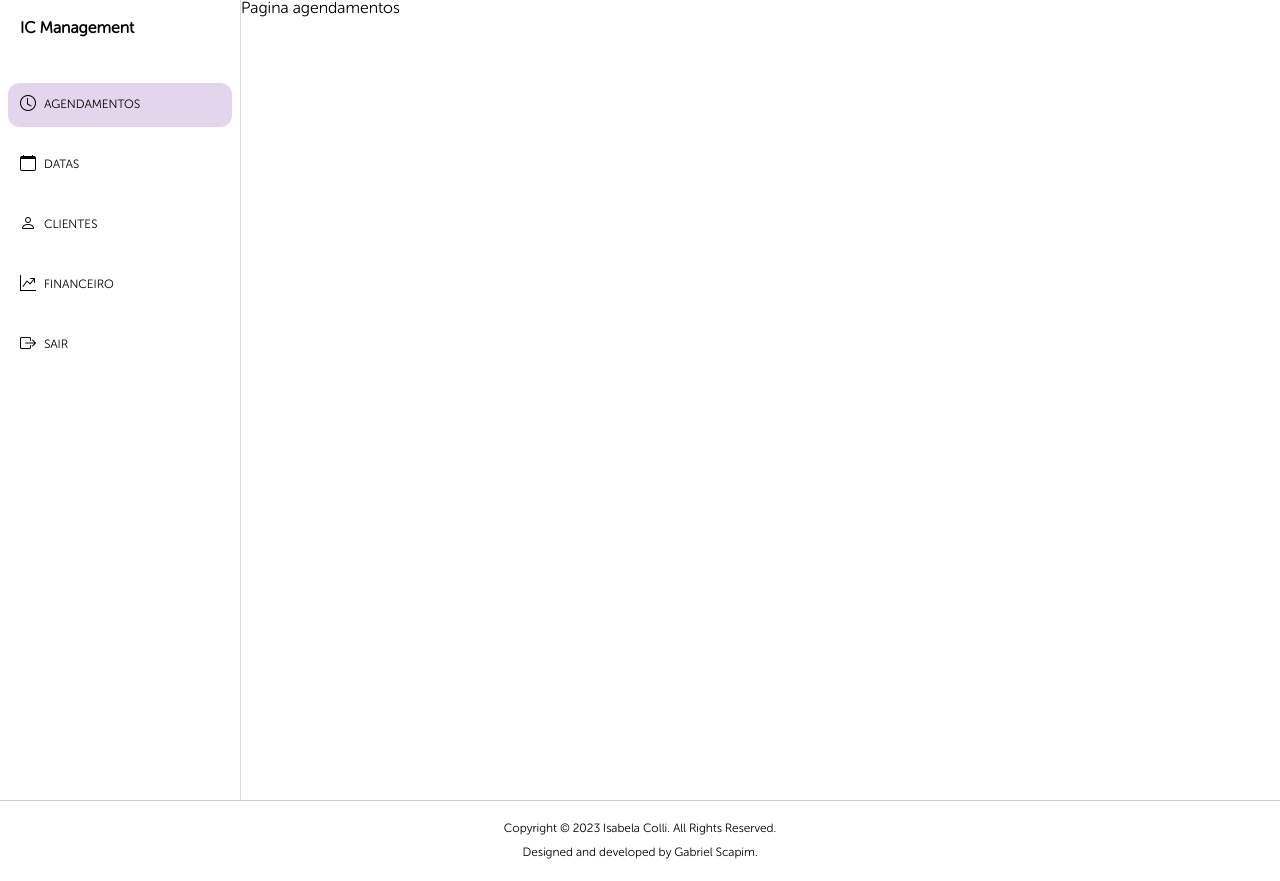
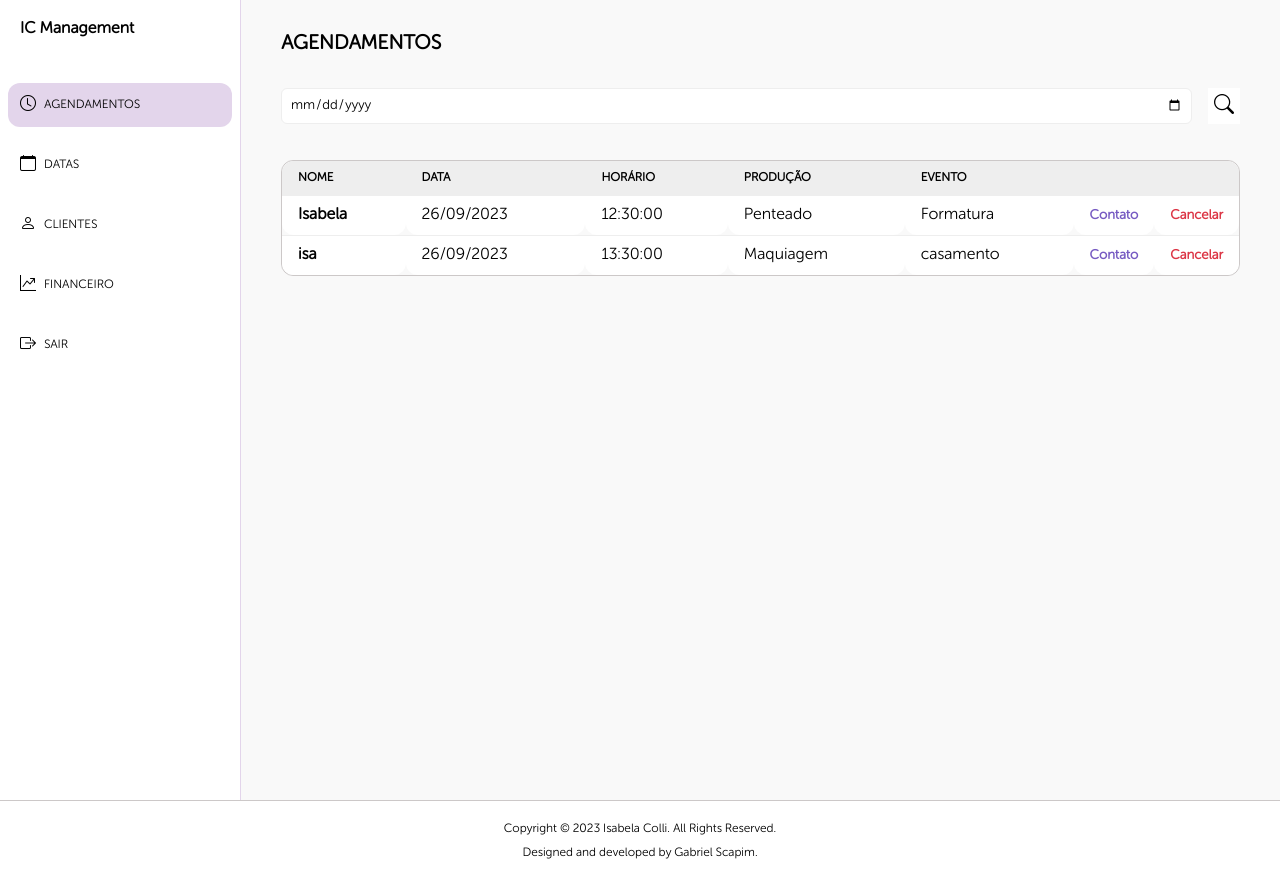
Before and after one commit to gabrielscapim/frontend-management-schedule-your-beauty, a React (Vite) app: page /agendamentos in a window 1280 px wide. Built offline with nearby package versions, Linux system fonts and the light colour scheme.

Commit message:
feat: manager schedules page

```diff
--- a/src/pages/ManagerSchedules.tsx
+++ /dev/null
@@ -1,7 +0,0 @@
-function ManagerSchedules() {
-  return (
-    <div>Pagina agendamentos</div>
-  );
-}
-
-export default ManagerSchedules;
--- /dev/null
+++ b/src/pages/ManagerSchedulesPage.module.css
@@ -0,0 +1,39 @@
+.page-container {
+    padding: 32px 40px 32px 40px;
+    width: 100%;
+    background-color: #F9F9F9;
+}
+
+.search-container {
+    display: flex;
+    flex-direction: row;
+    width: 100%;
+    margin: 0px 0px 20px 0px;
+    padding: 0px;
+}
+
+.page-title {
+    font-size: 20px;
+    margin: 0px 0px 32px 0px;
+}
+
+.search-btn {
+    height: 36px;
+    background-color: white;
+    border: none;
+    margin-left: 16px;
+}
+
+.page-container button:hover {
+    cursor: pointer;
+}
+
+.page-container i {
+    font-size: 20px;
+}
+
+@media all and (max-width: 824px) {
+    .page-container {
+        padding: 32px 24px 0px 24px;
+    }
+}
--- /dev/null
+++ b/src/pages/ManagerSchedulesPage.tsx
@@ -0,0 +1,25 @@
+import Input from '../components/Input';
+import ScheduleCard from '../components/ScheduleCard';
+import ScheduleTable from '../components/ScheduleTable';
+import SchedulesMock from '../mocks/SchedulesMock';
+import styles from './ManagerSchedulesPage.module.css';
+
+function ManagerSchedulesPage() {
+  return (
+    <section className={ styles['page-container'] }>
+      <h5 className={ styles['page-title'] }>AGENDAMENTOS</h5>
+      <div className={ styles['search-container'] }>
+        <Input type="date" id="none" label="" placeholder="Nome do cliente" />
+        <button className={ styles['search-btn'] }>
+          <i className="bi bi-search"> </i>
+        </button>
+      </div>
+      { SchedulesMock.map((schedule) => (
+        <ScheduleCard schedule={ schedule } key={ `schedule-id-${schedule.id}` } />
+      )) }
+      <ScheduleTable schedules={ SchedulesMock } />
+    </section>
+  );
+}
+
+export default ManagerSchedulesPage;
--- a/src/routes/index.tsx
+++ b/src/routes/index.tsx
@@ -1,11 +1,11 @@
 import { BrowserRouter, Route, Routes } from 'react-router-dom';
-import ManagerSchedules from '../pages/ManagerSchedules';
+import ManagerSchedulesPage from '../pages/ManagerSchedulesPage';
 
 function AppRoutes() {
   return (
     <BrowserRouter>
       <Routes>
-        <Route path="/agendamentos" element={ <ManagerSchedules /> } />
+        <Route path="/agendamentos" element={ <ManagerSchedulesPage /> } />
       </Routes>
     </BrowserRouter>
   );
```
